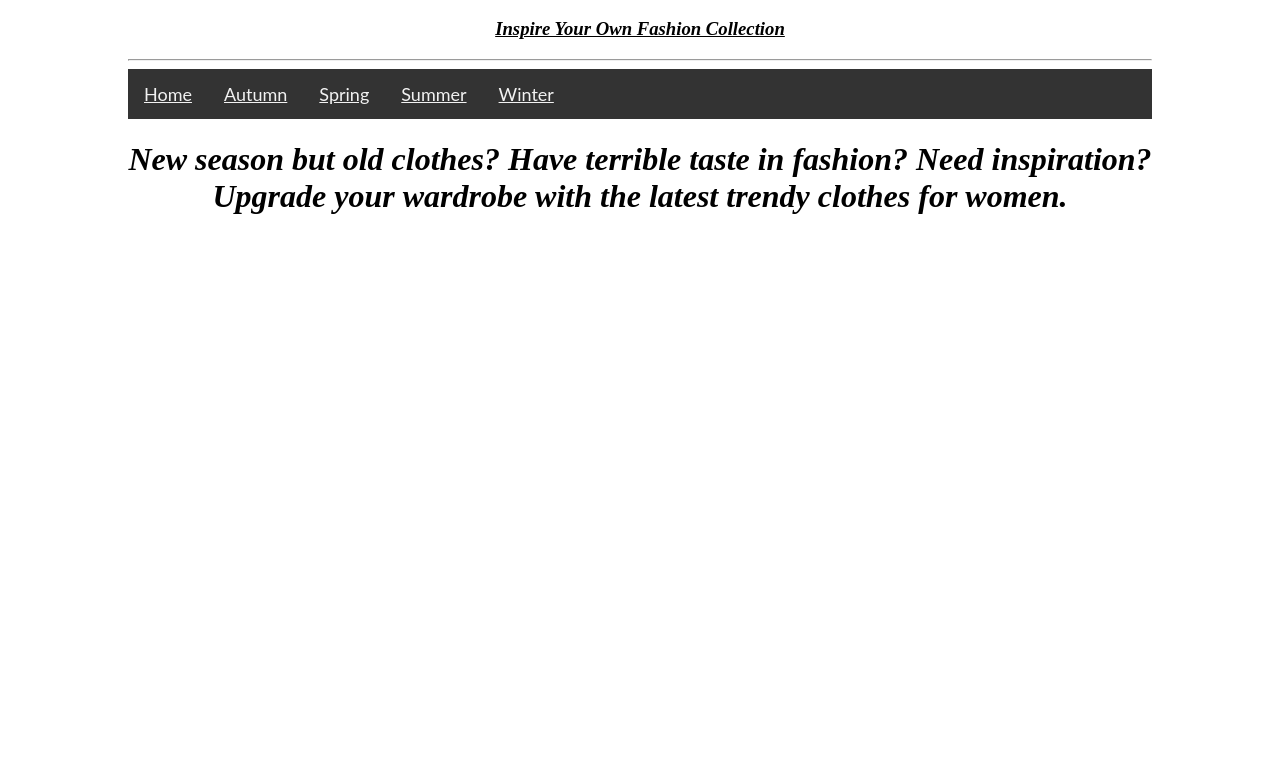
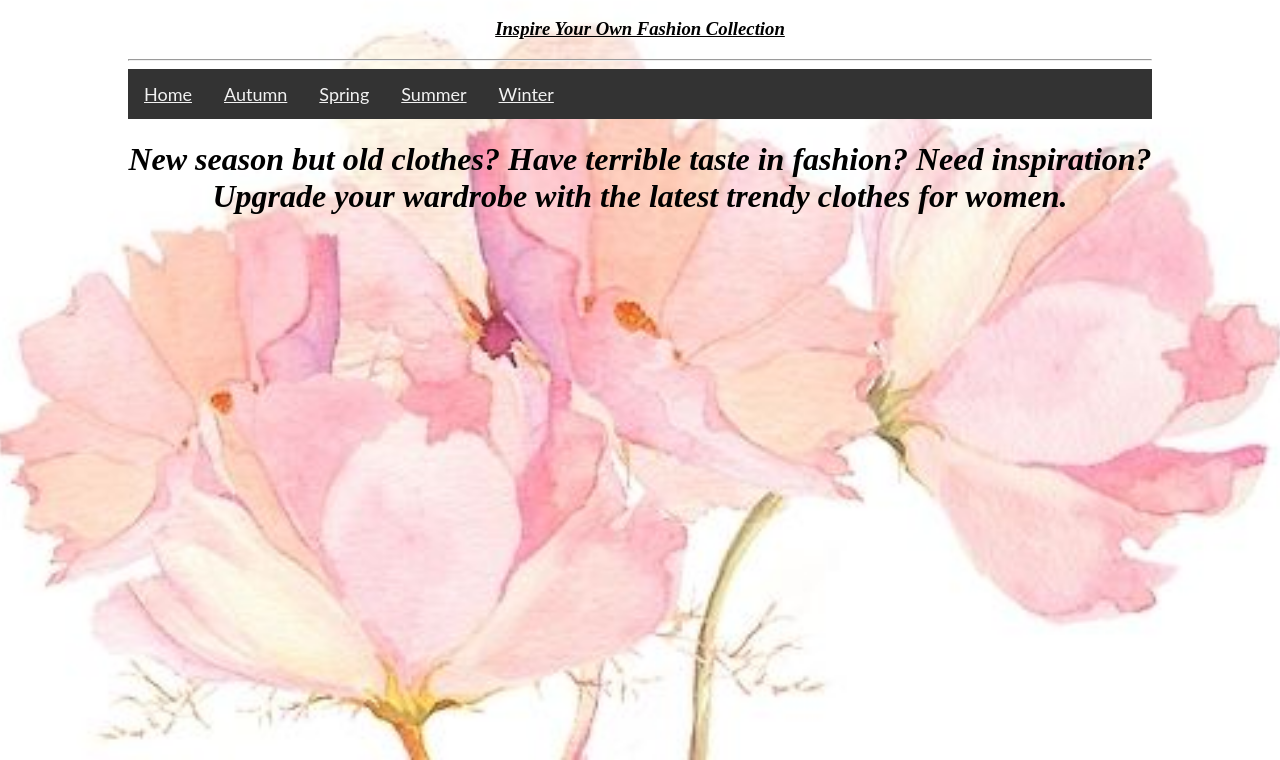
Before and after one commit to adline24/FID, a plain HTML site: page flowers/index.html in a window 1280 px wide. Shown: the part 40-800 px from the top of the page. Drawn offline with Linux system fonts and the light colour scheme.

Commit message:
Update style.css

```diff
--- a/flowers/style.css
+++ b/flowers/style.css
@@ -15,7 +15,7 @@
   }
 
   body.index {
-  background-image: url("flower.png");
+  background-image: url("flowers.png");
   /* Create the parallax scrolling effect */
   background-attachment: fixed;
   background-position: center;
```
